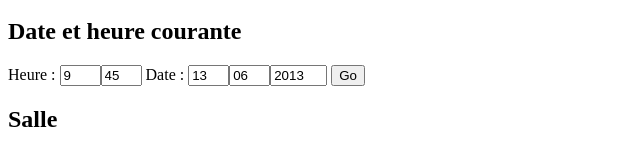
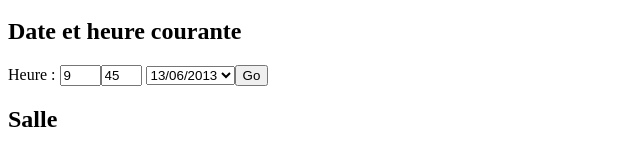
Before and after one commit to breizhcamp/LikeBox, a plain HTML site: page simulator/index.html in a window 1280 px wide. Shown: the part 363-514 px from the top of the page, without its empty margins (0-640 px from the left). Drawn offline with nearby package versions, Linux system fonts and the light colour scheme; no server answers.

Commit message:
Passage à un Select pour le choix de la date

```diff
--- a/simulator/index.html
+++ b/simulator/index.html
@@ -32,7 +32,9 @@
 	<h2>Date et heure courante</h2>
 	<form id="dateheure" action="/settime" method="POST">
 		Heure : <input name="heure" type="text" size="2" value="9"><input name="minutes" type="text" size="2" value="45">
-		Date : <input name="jour" type="text" size="2" value="13"><input name="mois" type="text" size="2" value="06"><input name="année" type="text" size="4" value="2013">
+		<select name="jour">
+			<option value="13/06/2013">13/06/2013</option>
+			<option value="14/06/2013">14/06/2013</option>
 		<input type="submit" value="Go">
 	</form>
 	<h2>Salle</h2>
```
